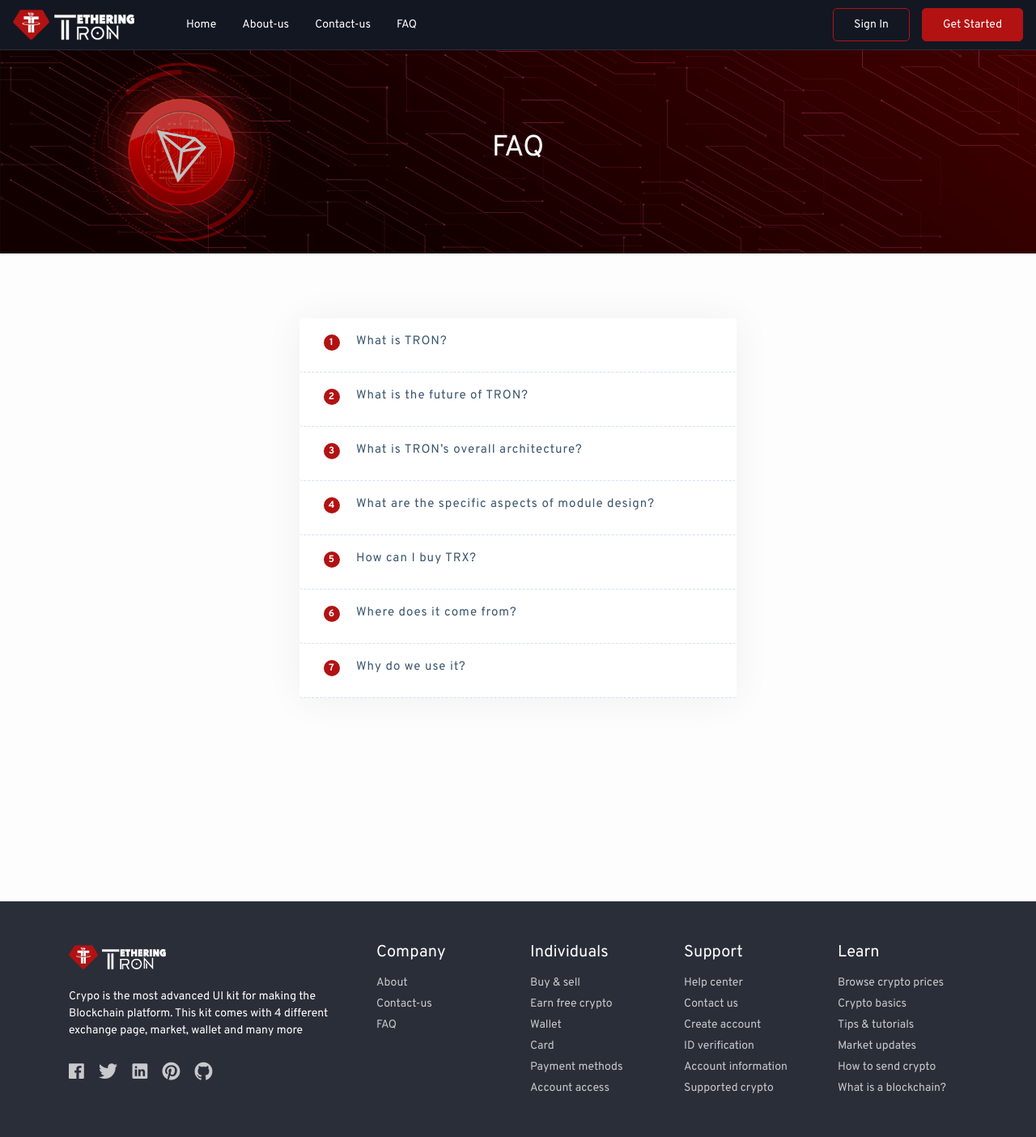
After one commit to Anusreechandra/trx-project, a Django app: page /FAQ in a window 1280 px wide. The commit adds this page. Shown: the whole page at 81% size. Run offline with Django 4.2, Linux system fonts and the light colour scheme; some libraries are stand-ins or nearby versions.

Commit message:
list active

```diff
--- a/home/urls.py
+++ b/home/urls.py
@@ -11,5 +11,6 @@
     path("contactus",views.contactus,name='contactus'),
     path("login",views.login,name='login'),
     path("signup",views.signup,name='signup'),
+    path("FAQ",views.faq,name='FAQ'),
 
 ]
--- a/home/views.py
+++ b/home/views.py
@@ -1,28 +1,49 @@
 from django.shortcuts import render
+
 
 # Create your views here.
 
 
 def index(request):
 
+        context={
+            "is_index":True,
 
-    return render(request,'home/index.html')
+        }
+        return render(request,'home/index.html',context)
 
 
 
 def about(request):
 
+     context={
+            "is_about":True,
 
-    return render(request,'home/about.html')
+        }
+
+     return render(request,'home/about.html',context)
 
 def contactus(request):
+     context={
+            "is_contactus":True,
 
-    return render(request,'home/contactus.html')
+        }
+
+     return render(request,'home/contactus.html',context)
 
 def login(request):
 
-    return render(request,'home/login.html')
+
+     return render(request,'home/login.html')
 
 def signup(request):
 
     return render(request,'home/signup.html')
+
+def faq(request):
+    context={
+            "is_faq":True,
+
+        }
+
+    return render(request,'home/faq.html',context)
--- /dev/null
+++ b/templates/home/faq.html
@@ -0,0 +1,316 @@
+{% extends 'home/base.html' %}
+{% load static %}
+{% block content %}
+
+<style>
+    .faq-section {
+    background: #fdfdfd;
+    min-height: 100vh;
+    padding: 10vh 0 0;
+}
+.faq-title h2 {
+  position: relative;
+  margin-bottom: 45px;
+  display: inline-block;
+  font-weight: 600;
+  line-height: 1;
+}
+.faq-title h2::before {
+    content: "";
+    position: absolute;
+    left: 50%;
+    width: 60px;
+    height: 2px;
+    background: #b21212;
+    bottom: -25px;
+    margin-left: -30px;
+}
+.faq-title p {
+  padding: 0 190px;
+  margin-bottom: 10px;
+}
+
+.faq {
+  background: #FFFFFF;
+  box-shadow: 0 2px 48px 0 rgba(0, 0, 0, 0.06);
+  border-radius: 4px;
+}
+
+.faq .card {
+  border: none;
+  background: none;
+  border-bottom: 1px dashed #CEE1F8;
+}
+
+.faq .card .card-header {
+  padding: 0px;
+  border: none;
+  background: none;
+  -webkit-transition: all 0.3s ease 0s;
+  -moz-transition: all 0.3s ease 0s;
+  -o-transition: all 0.3s ease 0s;
+  transition: all 0.3s ease 0s;
+}
+
+.faq .card .card-header:hover {
+    background: rgba(233, 30, 99, 0.1);
+    padding-left: 10px;
+}
+.faq .card .card-header .faq-title {
+  width: 100%;
+  text-align: left;
+  padding: 0px;
+  padding-left: 30px;
+  padding-right: 30px;
+  font-weight: 400;
+  font-size: 15px;
+  letter-spacing: 1px;
+  color: #3B566E;
+  text-decoration: none !important;
+  -webkit-transition: all 0.3s ease 0s;
+  -moz-transition: all 0.3s ease 0s;
+  -o-transition: all 0.3s ease 0s;
+  transition: all 0.3s ease 0s;
+  cursor: pointer;
+  padding-top: 20px;
+  padding-bottom: 20px;
+}
+
+.faq .card .card-header .faq-title .badge {
+  display: inline-block;
+  width: 20px;
+  height: 20px;
+  line-height: 14px;
+  float: left;
+  -webkit-border-radius: 100px;
+  -moz-border-radius: 100px;
+  border-radius: 100px;
+  text-align: center;
+  background: #b21212;
+  color: #fff;
+  font-size: 12px;
+  margin-right: 20px;
+}
+
+.faq .card .card-body {
+  padding: 30px;
+  padding-left: 35px;
+  padding-bottom: 16px;
+  font-weight: 400;
+  font-size: 16px;
+  color: #6F8BA4;
+  line-height: 28px;
+  letter-spacing: 1px;
+  border-top: 1px solid #F3F8FF;
+}
+
+.faq .card .card-body p {
+  margin-bottom: 14px;
+}
+
+@media (max-width: 991px) {
+  .faq {
+    margin-bottom: 30px;
+  }
+  .faq .card .card-header .faq-title {
+    line-height: 26px;
+    margin-top: 10px;
+  }
+}
+</style>
+<div class="landing-sub">
+    <div class="container">
+      <div class="row">
+        <div class="offset-md-1 col-md-10">
+          <div class="landing-sub-content">
+            <h2>FAQ
+            </h2>
+            <ol data-wow-delay="0.4s">
+              <!-- <li class="breadcrumb-item"><a href="" class="">Home</a></li>
+              <li class="breadcrumb-item active" aria-current="page">About us</li> -->
+          </ol>
+
+          </div>
+        </div>
+      </div>
+    </div>
+  </div>
+
+
+  <section class="faq-section">
+    <div class="container ">
+      <div class="row " >
+                        <!-- ***** FAQ Start ***** -->
+
+                        <div class="col-md-6 offset-md-3 mb-2">
+                            <div class="faq" id="accordion">
+                                <div class="card">
+                                    <div class="card-header" id="faqHeading-1">
+                                        <div class="mb-0">
+                                            <h5 class="faq-title" data-toggle="collapse" data-target="#faqCollapse-1" data-aria-expanded="true" data-aria-controls="faqCollapse-1">
+                                                <span class="badge">1</span>What is TRON?
+                                            </h5>
+                                        </div>
+                                    </div>
+                                    <div id="faqCollapse-1" class="collapse" aria-labelledby="faqHeading-1" data-parent="#accordion">
+                                        <div class="card-body">
+                                            <p>TRON is a decentralized blockchain platform for supporting smart contracts and high throughput. We see TRON as a future operating system which will allow developers to deploy their own decentralized applications. </p>
+                                        </div>
+                                    </div>
+                                </div>
+                                <div class="card">
+                                    <div class="card-header" id="faqHeading-2">
+                                        <div class="mb-0">
+                                            <h5 class="faq-title" data-toggle="collapse" data-target="#faqCollapse-2" data-aria-expanded="false" data-aria-controls="faqCollapse-2">
+                                                <span class="badge">2</span> What is the future of TRON?
+                                            </h5>
+                                        </div>
+                                    </div>
+                                    <div id="faqCollapse-2" class="collapse" aria-labelledby="faqHeading-2" data-parent="#accordion">
+                                        <div class="card-body">
+                                            <p>We aim to build a TRON ecosystem that everyone can participate in and benefit from. Some of the features of TRON are：
+                                                <ul>
+                                                    <li>Users are able to reduce costs, enjoy convenience, and build fortunes by using different DApp functions deployed in TRON.</li>
+                                                    <li> Developers have a vast range of rights including deploying DApp in TRON net, expanding business and gaining traction as influencers and thought-leaders.</li>
+                                                    <li> Network witnesses demonstrate support for TRON and its abundant returns.</li>
+
+                                                </ul>
+                                                Everyone will devote their energy to the construction of the TRON ecosystem, and will benefit from helping to build TRON regardless of their role as users, developers or TRON network witnesses.
+                                            </p>
+                                        </div>
+                                    </div>
+                                </div>
+                                <div class="card">
+                                    <div class="card-header" id="faqHeading-3">
+                                        <div class="mb-0">
+                                            <h5 class="faq-title" data-toggle="collapse" data-target="#faqCollapse-3" data-aria-expanded="false" data-aria-controls="faqCollapse-3">
+                                                <span class="badge">3</span>What is TRON’s overall architecture?
+                                            </h5>
+                                        </div>
+                                    </div>
+                                    <div id="faqCollapse-3" class="collapse" aria-labelledby="faqHeading-3" data-parent="#accordion">
+                                        <div class="card-body">
+                                            <p>TRON uses a 3-layer architecture：Storage layer, Core layer and Application layer.</p>
+                                            <img src="{% static 'home/architecture.jpg' %}">
+                                         </div>
+                                    </div>
+                                </div>
+                                <div class="card">
+                                    <div class="card-header" id="faqHeading-4">
+                                        <div class="mb-0">
+                                            <h5 class="faq-title" data-toggle="collapse" data-target="#faqCollapse-4" data-aria-expanded="false" data-aria-controls="faqCollapse-4">
+                                                <span class="badge">4</span> What are the specific aspects of module design?
+                                            </h5>
+                                        </div>
+                                    </div>
+                                    <div id="faqCollapse-4" class="collapse" aria-labelledby="faqHeading-4" data-parent="#accordion">
+                                        <div class="card-body">
+                                           <p>• Consensus Module
+                                            A proof-of-work system (PoW) consumes a high rate of electric power and has a low transaction-per-second (TPS) speed caused by low efficient consensus mechanisms.Therefore, PoW does not fit the TRON model. TRON uses a proof-of-stake (PoS) model, which will allow TRON to be the undeniable guideline as a primary blockchain platform for daily scenes.After thoroughly researching many impressive ideas in the field of blockchain technology, TRON is confident that that a Delegated-Proof-of-Stake (DPOS) consensus will meet all future demands.
+                                            • KhaosDB Module
+                                            TRON uses KhaosDB in its full-node memory, storing all new folk chains within a certain time period. This allows witnesses to switch active chain swiftly into the new main chain.
+                                            • Digital Token Module
+                                            The digital token module contains two parts：The configuration module and the issue/deployment module. With the configuration module, users can customize their own digital token by using digital token configuration functions. With the issue/deployment module, users can choose to issue a token after a customizing parameter that is either the system default or is artificial.
+                                            • Smart Contract Module
+                                            TRON allows users to create their own contracts of any complexity. Smart contract will run on virtual machines. In this way, TRON serves as a platform for developers to create many different types of applications that actualize complex scenes</p>
+                                        </div>
+                                    </div>
+                                </div>
+                                <div class="card">
+                                    <div class="card-header" id="faqHeading-5">
+                                        <div class="mb-0">
+                                            <h5 class="faq-title" data-toggle="collapse" data-target="#faqCollapse-5" data-aria-expanded="false" data-aria-controls="faqCollapse-5">
+                                                <span class="badge">5</span> How can I buy TRX?
+                                            </h5>
+                                        </div>
+                                    </div>
+                                    <div id="faqCollapse-5" class="collapse" aria-labelledby="faqHeading-5" data-parent="#accordion">
+                                        <div class="card-body">
+                                            <p> Binance https://www.binance.com
+
+                                                Bittrex https://bittrex.com
+
+                                                Upbit https://upbit.com/home
+
+                                                Bitfinex https://www.bitfinex.com
+
+                                                HuobiPro https://www.huobipro.com
+
+                                                coinnest http://www.coinnest.co.kr
+
+                                                OKEX https://www.okex.cn
+
+                                                Gate.io https://gateio.io
+
+                                                CEX.COM http://cex.com
+
+                                                Liqui https://liqui.io
+
+                                                YoBit https://yobit.net
+
+                                                OTCBTC https://otcbtc.com
+
+                                                LBANK.info http://www.lbank.info
+
+                                                Bibox https://www.bibox.com
+
+                                                Bit-Z https://www.bit-z.com
+
+                                                COINEGG https://www.coinegg.com
+
+                                                Qryptos https://www.qryptos.com
+
+                                                COOLCOIN https://www.coolcoin.com
+
+                                                Gatecoin https://www.gatecoin.com
+
+                                                ...</p>
+                                        </div>
+                                    </div>
+                                </div>
+                                <div class="card">
+                                    <div class="card-header" id="faqHeading-6">
+                                        <div class="mb-0">
+                                            <h5 class="faq-title" data-toggle="collapse" data-target="#faqCollapse-6" data-aria-expanded="false" data-aria-controls="faqCollapse-6">
+                                                <span class="badge">6</span> Where does it come from?
+                                            </h5>
+                                        </div>
+                                    </div>
+                                    <div id="faqCollapse-6" class="collapse" aria-labelledby="faqHeading-6" data-parent="#accordion">
+                                        <div class="card-body">
+                                            <p>The standard chunk of Lorem Ipsum used since the 1500s is reproduced below for those interested. Sections 1.10.32 and 1.10.33 from "de Finibus Bonorum et Malorum" by Cicero are also reproduced in their exact original form, accompanied by English versions from the 1914 translation by H. Rackham.</p>
+                                        </div>
+                                    </div>
+                                </div>
+                                <div class="card">
+                                    <div class="card-header" id="faqHeading-7">
+                                        <div class="mb-0">
+                                            <h5 class="faq-title" data-toggle="collapse" data-target="#faqCollapse-7" data-aria-expanded="false" data-aria-controls="faqCollapse-7">
+                                                <span class="badge">7</span> Why do we use it?
+                                            </h5>
+                                        </div>
+                                    </div>
+                                    <div id="faqCollapse-7" class="collapse" aria-labelledby="faqHeading-7" data-parent="#accordion">
+                                        <div class="card-body">
+                                            <p>Many desktop publishing packages and web page editors now use Lorem Ipsum as their default model text, and a search for 'lorem ipsum' will uncover many web sites still in their infancy. Various versions have evolved over the years, sometimes by accident, sometimes on purpose (injected humour and the like).</p>
+                                        </div>
+                                    </div>
+                                </div>
+                            </div>
+                        </div>
+                      </div>
+                    </div>
+                    </section>
+
+
+
+
+
+
+ <script src="https://code.jquery.com/jquery-2.1.0.js"></script>
+  <script src="https://maxcdn.bootstrapcdn.com/bootstrap/4.1.3/js/bootstrap.min.js "></script>
+
+
+
+
+{% endblock %}
--- a/templates/home/navbar.html
+++ b/templates/home/navbar.html
@@ -52,81 +52,53 @@
 
   <header class="dark-bb">
     <nav class="navbar navbar-expand-lg">
-      <a class="navbar-brand" href="exchange-dark.html"><img src="assets/img/logo-light.svg" alt="logo"></a>
+      <a class="navbar-brand" href="exchange-dark.html"><img src="{% static 'home/trx34.png' %}" alt="logo"></a>
       <button class="navbar-toggler" type="button" data-toggle="collapse" data-target="#headerMenu"
         aria-controls="headerMenu" aria-expanded="false" aria-label="Toggle navigation">
         <i class="icon ion-md-menu"></i>
       </button>
 
-      <div class="collapse navbar-collapse" id="headerMenu">
+      <div class="collapse navbar-collapse collapse-show" id="headerMenu">
         <ul class="navbar-nav mr-auto">
-          <li class="nav-item dropdown">
-            <a class="nav-link dropdown-toggle" href="#" role="button" data-toggle="dropdown" aria-haspopup="true"
+          <li class="nav-item ">
+            <a class="nav-link " role="button"  aria-haspopup="true"
               aria-expanded="false">
-              Landing Page
+
             </a>
-            <div class="dropdown-menu">
-              <a class="dropdown-item" href="landing-page-dark.html">Landing One</a>
-              <a class="dropdown-item" href="landing-page-dark-two.html">Landing Two</a>
-            </div>
+
           </li>
-          <li class="nav-item dropdown">
-            <a class="nav-link dropdown-toggle" href="#" role="button" data-toggle="dropdown" aria-haspopup="true"
+            <li class="nav-item " {% if is_index %} class="active" {% endif %}>
+            <a class="nav-link " href="{% url 'home:index' %}"  role="button"  aria-haspopup="true"
               aria-expanded="false">
-              Exchange
+              Home
             </a>
-            <div class="dropdown-menu">
-              <a class="dropdown-item" href="exchange-dark.html">Exchange</a>
-              <a class="dropdown-item" href="exchange-dark-live-price.html">Exchange Live Price</a>
-              <a class="dropdown-item" href="exchange-dark-ticker.html">Exchange Ticker</a>
-              <a class="dropdown-item" href="exchange-dark-fluid.html">Exchange Fluid</a>
-            </div>
+
           </li>
-          <li class="nav-item dropdown">
-            <a class="nav-link dropdown-toggle" href="#" role="button" data-toggle="dropdown" aria-haspopup="true"
+          <li class="nav-item " {% if is_about %} class="active" {% endif %}>
+            <a class="nav-link " href="{% url 'home:about' %}"  role="button"  aria-haspopup="true"
               aria-expanded="false">
-              Markets
+              About-us
             </a>
-            <div class="dropdown-menu">
-              <a class="dropdown-item" href="markets-dark.html">Markets</a>
-              <a class="dropdown-item" href="market-capital-dark.html">Markets Line</a>
-              <a class="dropdown-item" href="market-capital-bar-dark.html">Markets Bar</a>
-              <a class="dropdown-item" href="market-overview-dark.html">Market Overview</a>
-              <a class="dropdown-item" href="market-screener-dark.html">Market Screener</a>
-              <a class="dropdown-item" href="market-crypto-dark.html">Market Crypto</a>
-            </div>
+
           </li>
+          <li class="nav-item " {% if is_contactus %} class="active" {% endif %}>
+            <a class="nav-link "  href="{% url 'home:contactus' %}" role="button"  aria-haspopup="true"
+              aria-expanded="false">
+              Contact-us
+            </a>
 
-          <li class="nav-item dropdown">
-            <a class="nav-link dropdown-toggle" href="#" role="button" data-toggle="dropdown" aria-haspopup="true"
+          </li>
+          <li class="nav-item " {% if is_faq %} class="active" {% endif %}>
+            <a class="nav-link " href="{% url 'home:FAQ' %}"  role="button"  aria-haspopup="true"
               aria-expanded="false">
-              Dashboard
+             FAQ
             </a>
-            <div class="dropdown-menu">
-              <a class="dropdown-item" href="settings-profile-dark.html">Profile</a>
-              <a class="dropdown-item" href="settings-wallet-dark.html">Wallet</a>
-              <a class="dropdown-item" href="settings-dark.html">Settings</a>
-            </div>
-          </li>
-          <li class="nav-item dropdown">
-            <a class="nav-link dropdown-toggle" href="#" role="button" data-toggle="dropdown" aria-haspopup="true"
-              aria-expanded="false">
-              Others
-            </a>
-            <div class="dropdown-menu">
-              <a class="dropdown-item" href="technical-analysis-dark.html">Technical Analysis</a>
-              <a class="dropdown-item" href="cross-rates-dark.html">Cross Rates</a>
-              <a class="dropdown-item" href="symbol-info-dark.html">Symbol Info</a>
-              <a class="dropdown-item" href="heat-map-dark.html">Heat Map</a>
-              <a class="dropdown-item" href="signin-dark.html">Sign in</a>
-              <a class="dropdown-item" href="signup-dark.html">Sign up</a>
-              <a class="dropdown-item" href="404-dark.html">404</a>
-            </div>
+
           </li>
         </ul>
         <ul class="navbar-nav ml-auto">
-          <a href="signin-dark.html" class="btn-1">Sign In</a>
-          <a href="signup-dark.html" class="btn-2">Get Started</a>
+          <a href="{% url 'home:login' %}" class="btn-1">Sign In</a>
+          <a href="{% url 'home:signup' %}" class="btn-2">Get Started</a>
         </ul>
       </div>
     </nav>
--- a/templates/trxadmin/base.html
+++ b/templates/trxadmin/base.html
@@ -53,9 +53,11 @@
         ***********************************-->
 
 <div class="nav-header">
-    <a href="" class="brand-logo">
-        <img src="{% static 'home/trx34.png' %}" alt="logo">
+    <a href="" class="brand-logo brand-logo">
+        <img src="{% static 'home/trx34.png' %}"  alt="logo">
+        <!-- <img src="{% static 'home/trx34.png' %}"  class=" brand-abbr"  alt="logo"> -->
     </a>
+
 
     <div class="nav-control">
         <div class="hamburger">
```
Also changed, not shown: templates/trxadmin/sidebar.html (+6 -5 lines), trxadmin/views.py (+22 -5 lines), static/home/architecture.jpg (added), templates/home/base.html (line endings or trailing spaces).
